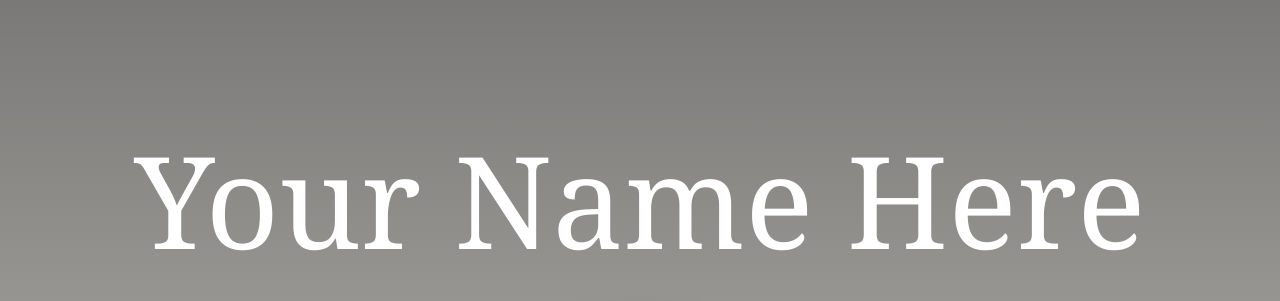
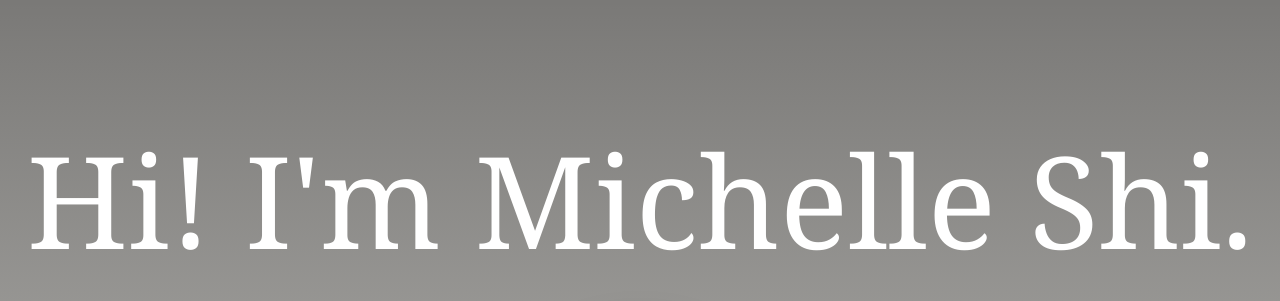
Before and after one commit to MichelleS859/MichelleS, a plain HTML site: page index.html in a window 1280 px wide. Shown: the top 301 px of the page. Drawn offline with nearby package versions, Linux system fonts and the light colour scheme.

Commit message:
Update index.html

```diff
--- a/index.html
+++ b/index.html
@@ -139,7 +139,7 @@
     <div class="absolute inset-0 bg-gradient-to-b from-transparent via-[#F5F4EF]/30 to-[#F5F4EF] pointer-events-none"></div>
     <div class="relative z-20 space-y-10 px-4">
       <h1 class="text-white text-6xl sm:text-7xl md:text-8xl lg:text-9xl font-serif" data-aos="fade-down">
-        Your Name Here
+        Hi! I'm Michelle Shi.
       </h1>
       <img src="<!-- PROFILE_IMAGE_URL -->" alt="Portrait"
         class="mx-auto w-56 h-56 md:w-72 md:h-72 rounded-full border-4 border-white shadow-2xl"
```
